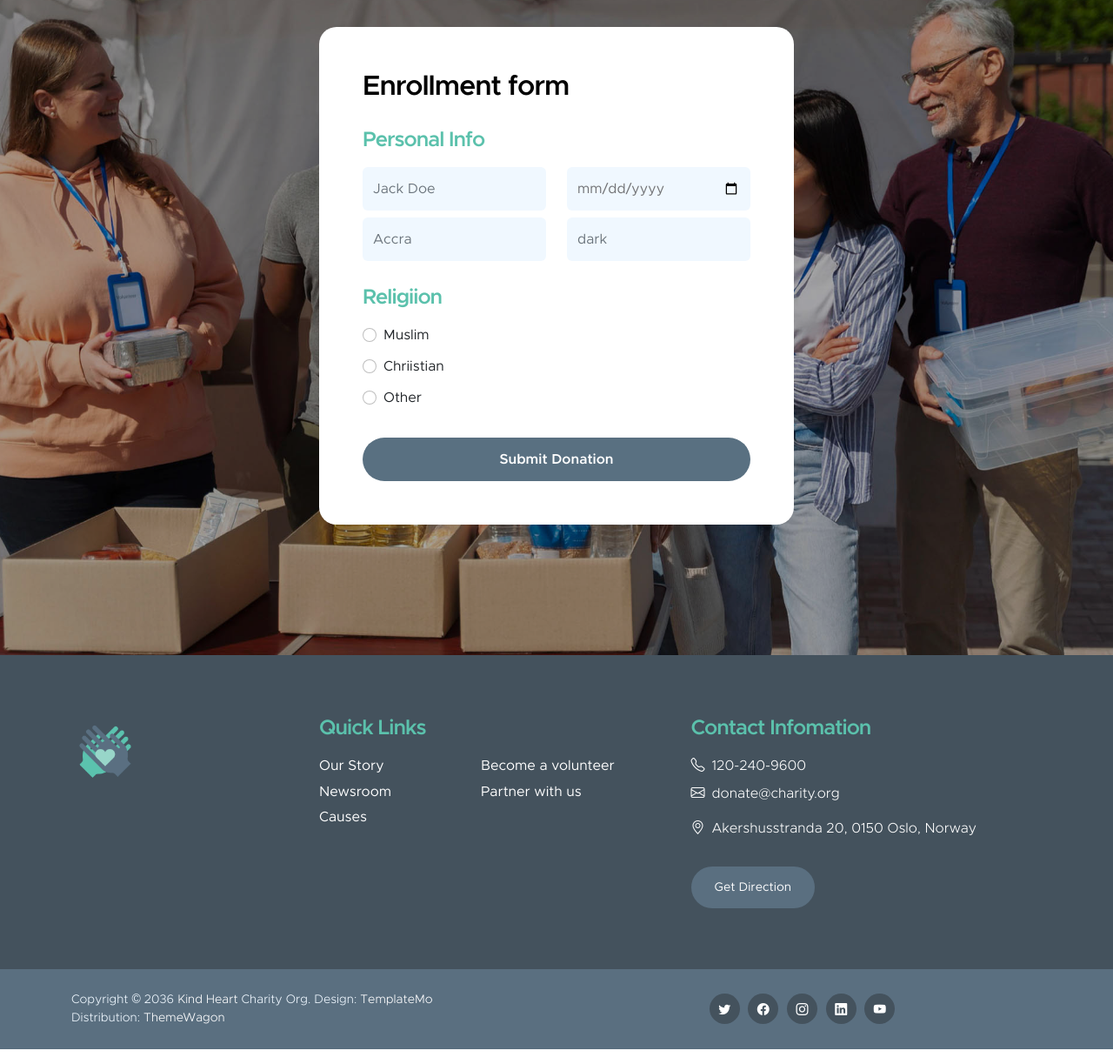
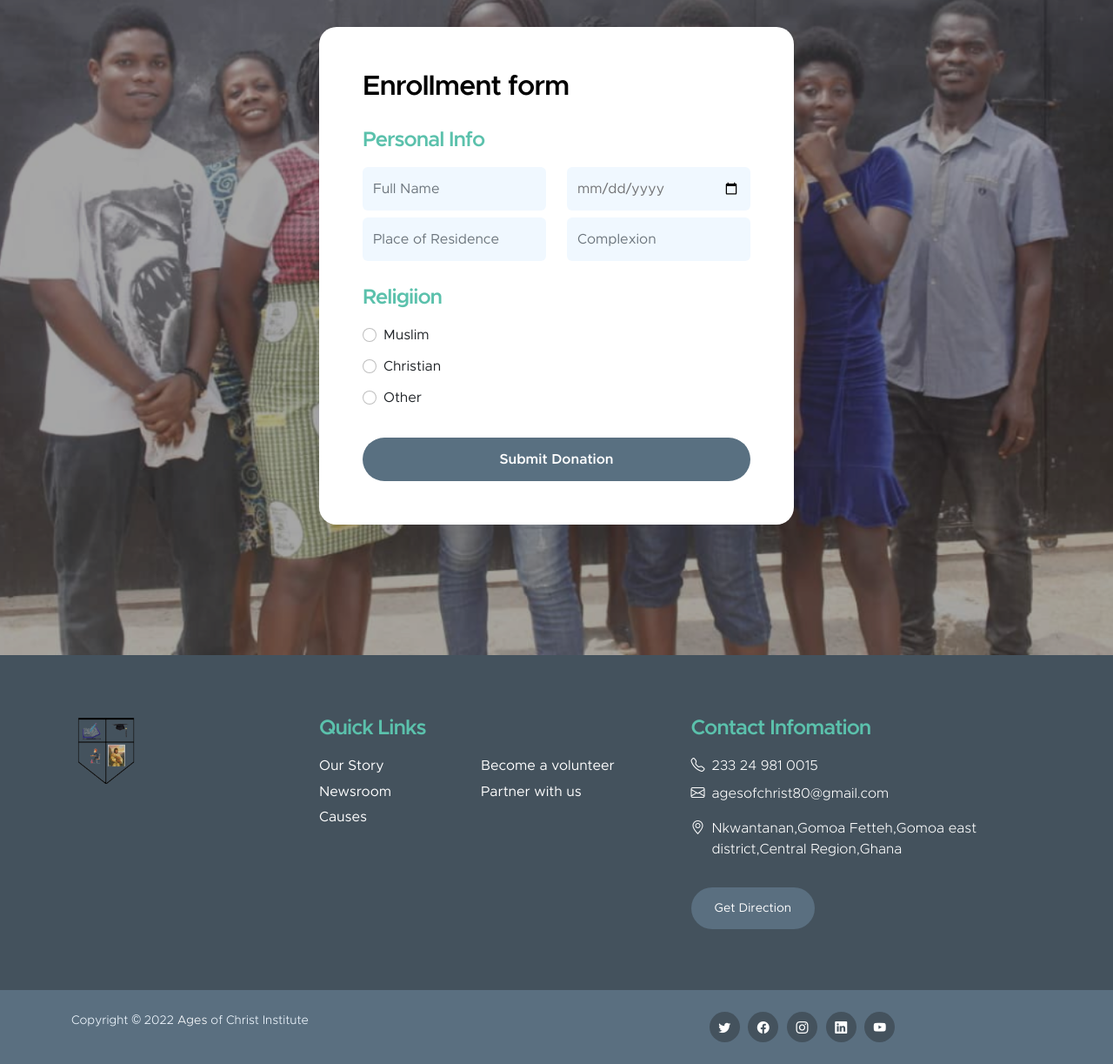
Before and after one commit to Jabekah007/age_of_christ, a plain HTML site: page donate.html in a window 1280 px wide. Shown: the part 258-1481 px from the top of the page at 87% size. Drawn offline with Linux system fonts and the light colour scheme.

Commit message:
gallery updated

```diff
--- a/css/templatemo-kind-heart-charity.css
+++ b/css/templatemo-kind-heart-charity.css
@@ -761,7 +761,7 @@ strong {
   DONATE
 -----------------------------------------*/
 .donate-section {
-  background-image: url('../images/different-people-doing-volunteer-work.jpg');
+  background-image: url('../images/teach.png');
   background-repeat: no-repeat;
   background-position: center;
   background-size: cover;
--- a/donate.html
+++ b/donate.html
@@ -34,14 +34,14 @@ https://templatemo.com/tm-581-kind-heart-charity
                 <div class="col-lg-8 col-12 d-flex flex-wrap">
                     <p class="d-flex me-4 mb-0">
                         <i class="bi-geo-alt me-2"></i>
-                        Akershusstranda 20, 0150 Oslo, Norway
+                         Nkwantanan,Gomoa Fetteh,Gomoa east district,Central Region,Ghana
                     </p>
 
                     <p class="d-flex mb-0">
                         <i class="bi-envelope me-2"></i>
 
-                        <a href="mailto:info@company.com">
-                            info@company.com
+                        <a href="mailto:ageofchrist80@gmail.com">
+                            ageofchrist80@gmail.com
                         </a>
                     </p>
                 </div>
@@ -241,7 +241,7 @@ https://templatemo.com/tm-581-kind-heart-charity
 
                                 <div class="col-lg-6 col-12 mt-2">
                                     <input type="text" name="name" id="donation-name" class="form-control"
-                                        placeholder="Jack Doe" required>
+                                        placeholder="Full Name" required>
                                 </div>
 
                                 <div class="col-lg-6 col-12 mt-2">
@@ -254,12 +254,12 @@ https://templatemo.com/tm-581-kind-heart-charity
 
                                 <div class="col-lg-6 col-12 mt-2">
                                     <input type="text" name="Address" id="donation-name" class="form-control"
-                                        placeholder="Accra" required>
+                                        placeholder="Place of Residence" required>
                                 </div>
 
                                 <div class="col-lg-6 col-12 mt-2">
                                     <input type="text" name="complex" id="donation-email"
-                                     class="form-control" placeholder="dark"
+                                     class="form-control" placeholder="Complexion"
                                         required>
                                 </div>
 
@@ -283,7 +283,7 @@ https://templatemo.com/tm-581-kind-heart-charity
                                             id="flexRadioDefault10">
                                         <label class="form-check-label" for="flexRadioDefault10">
                                             <!--<i class="bi-paypal custom-icon ms-1"></i>-->
-                                            Chriistian
+                                            Christian
                                         </label>
                                     </div>
 
@@ -311,7 +311,7 @@ https://templatemo.com/tm-581-kind-heart-charity
         <div class="container">
             <div class="row">
                 <div class="col-lg-3 col-12 mb-4">
-                    <img src="images/logo.png" class="logo img-fluid" alt="">
+                     <img src="images/perfect_logo.png" class="logo img-fluid" alt="Kind Heart Charity">
                 </div>
 
                 <div class="col-lg-4 col-md-6 col-12 mb-4">
@@ -337,7 +337,7 @@ https://templatemo.com/tm-581-kind-heart-charity
                         <i class="bi-telephone me-2"></i>
 
                         <a href="tel: 305-240-9671" class="site-footer-link">
-                            120-240-9600
+                             233 24 981 0015
                         </a>
                     </p>
 
@@ -345,13 +345,13 @@ https://templatemo.com/tm-581-kind-heart-charity
                         <i class="bi-envelope me-2"></i>
 
                         <a href="mailto:donate@charity.org" class="site-footer-link">
-                            donate@charity.org
+                             agesofchrist80@gmail.com
                         </a>
                     </p>
 
                     <p class="text-white d-flex mt-3">
                         <i class="bi-geo-alt me-2"></i>
-                        Akershusstranda 20, 0150 Oslo, Norway
+                         Nkwantanan,Gomoa Fetteh,Gomoa east district,Central Region,Ghana
                     </p>
 
                     <a href="#" class="custom-btn btn mt-3">Get Direction</a>
@@ -364,9 +364,9 @@ https://templatemo.com/tm-581-kind-heart-charity
                 <div class="row">
 
                     <div class="col-lg-6 col-md-7 col-12">
-                        <p class="copyright-text mb-0">Copyright © 2036 <a href="#">Kind Heart</a> Charity Org.
-                            Design: <a href="https://templatemo.com" target="_blank">TemplateMo</a><br>Distribution:
-                            <a href="https://themewagon.com">ThemeWagon</a>
+                        <p class="copyright-text mb-0">Copyright © 2022 <a href="#">Ages</a> of Christ
+                            Institute
+
                         </p>
                     </div>
 
```
Also changed, not shown: gallery.html (+1 -1 lines).
